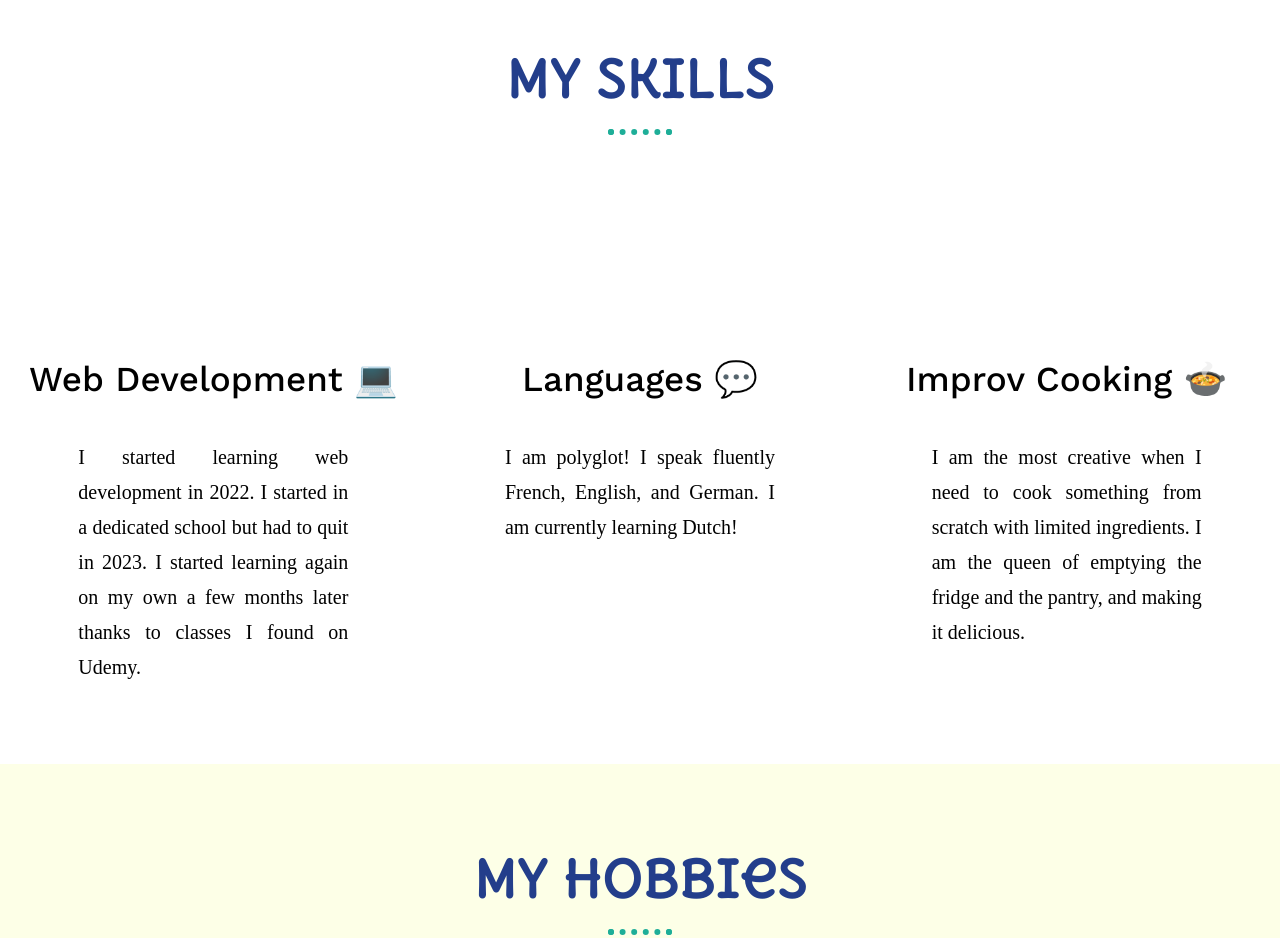
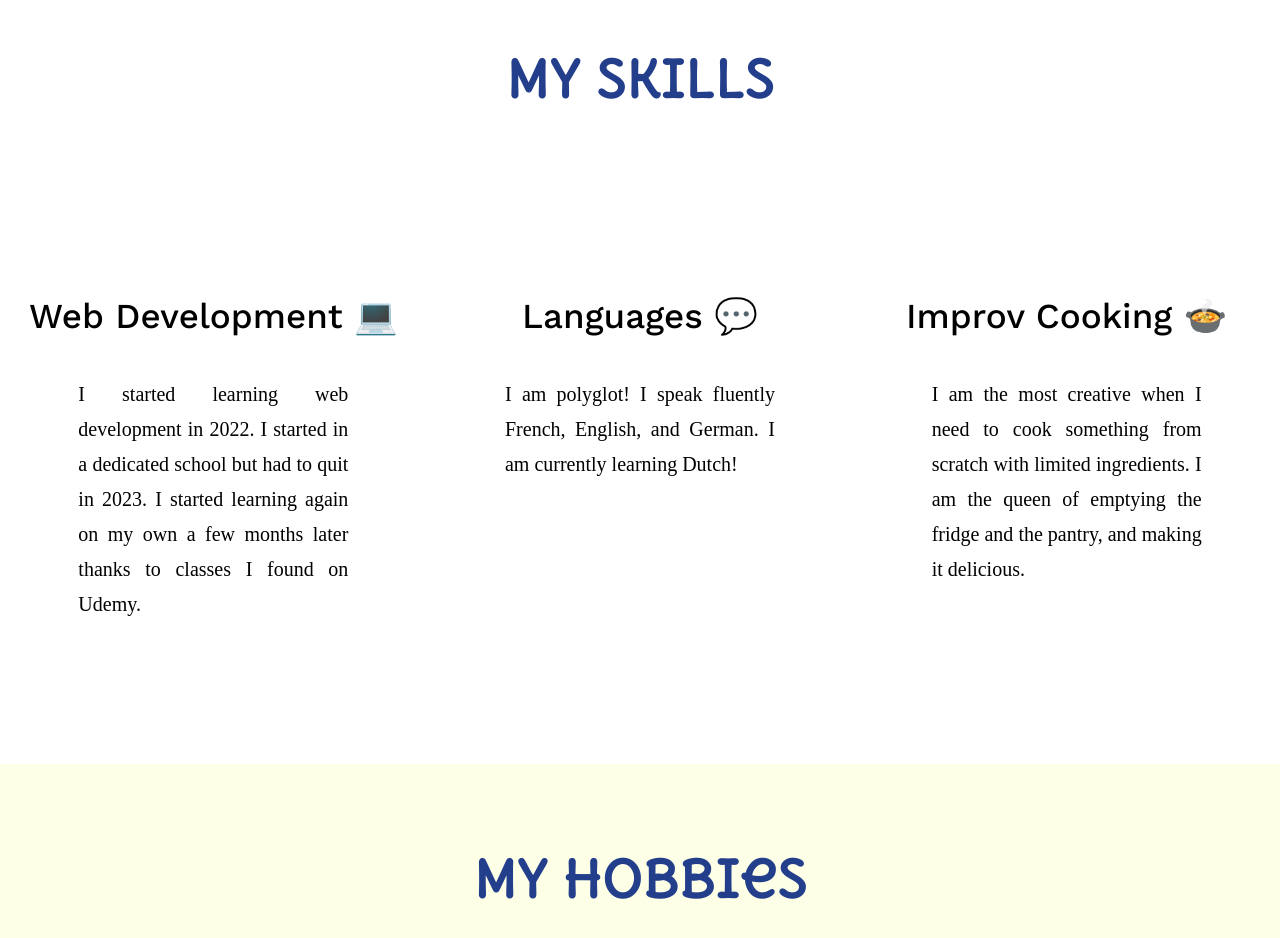
Before and after one commit to illdikko/upgraded-carnival, a plain HTML site: page index.html in a window 1280 px wide. Shown: the part 920-1858 px from the top of the page. Drawn offline with Linux system fonts and the light colour scheme.

Commit message:
removed small screen media query + removed hr tag in html

```diff
--- a/index.html
+++ b/index.html
@@ -40,7 +40,6 @@
         </section>
         <section id="skills" class="skills-section">
             <h2>My Skills</h2>
-            <hr>
             <div class="middle-container">
                 <article class="skill">
                     <h3>Web Development &#128187;</h3>
@@ -59,11 +58,11 @@
                         queen of emptying the fridge and the pantry, and making it delicious.</p>
                 </article>
             </div>
-        </hr>
+
         </section>
         <section id="hobbies" class="hobbies-section">
             <h2>My Hobbies</h2>
-            <hr></hr>
+
             <div class="middle-container">
                 <article class="hobby">
                     <h3>Stitches &#129525;</h3>
--- a/style.css
+++ b/style.css
@@ -143,13 +143,6 @@ p {
     margin: auto;
     padding: 30px;
     line-height: 35px;
-}
-
-hr {
-    border: dotted #1EAE98 6px;
-    border-bottom: none;
-    width: 4%;
-    margin: 60px auto;
 }
 
 /* Section Intro */
```
